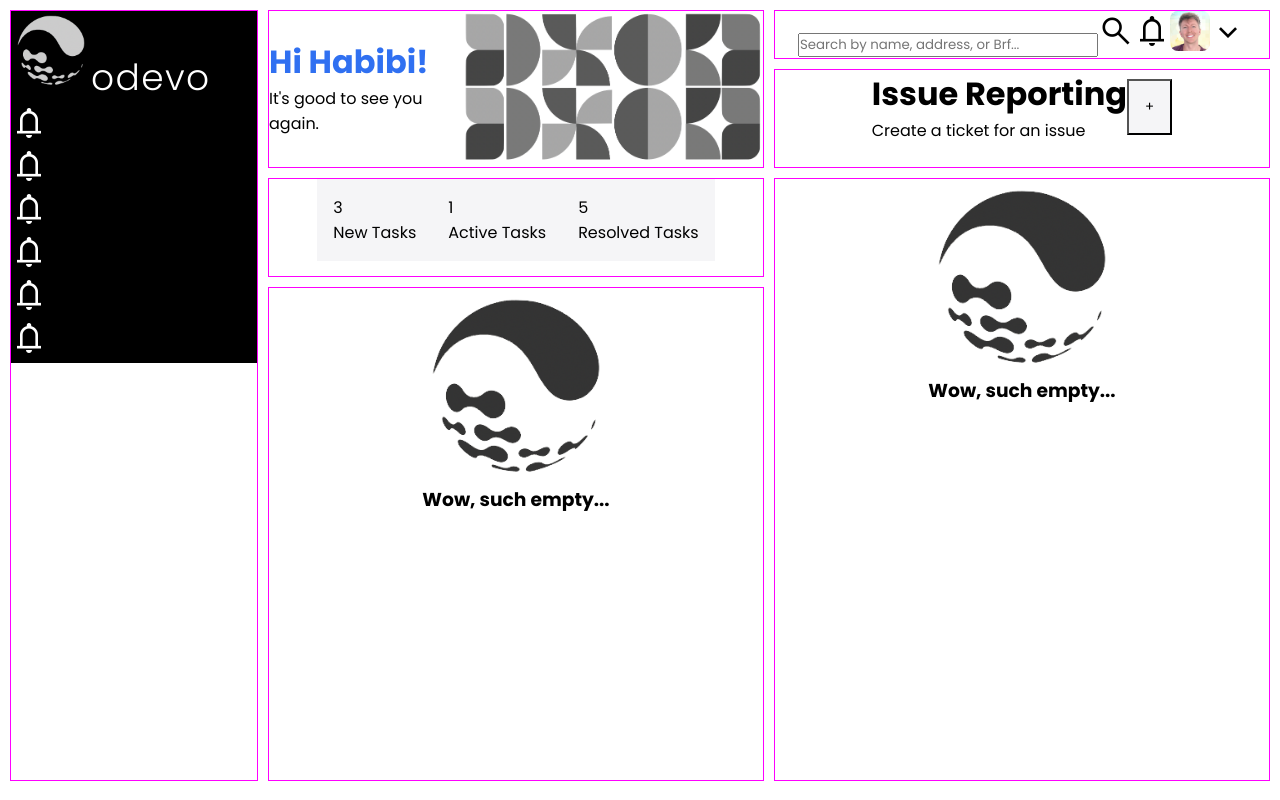
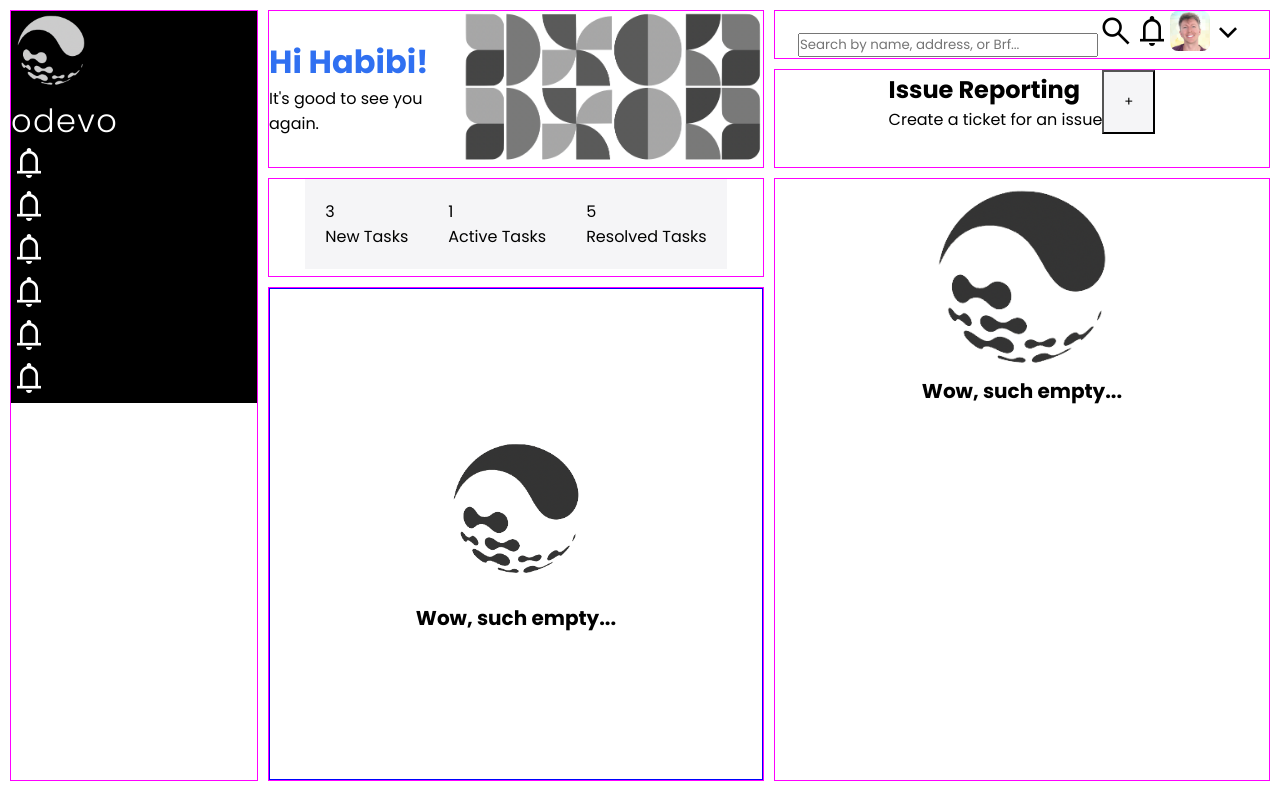
Before and after one commit to FredrikRidderfalk/odevo-issue-management-app, an Angular app: page / in a window 1280 px wide. Built offline with nearby package versions, Linux system fonts and the light colour scheme.

Commit message:
add sass rem function

```diff
--- a/src/app/Abstracts/_colors.sass
+++ b/src/app/Abstracts/_colors.sass
@@ -1,4 +1,4 @@
-// Brand Colors
+// Odevo Brand Colors
 $primary-darkgray: #343434
 $primary-lightgray: #f5f5f7
 $primary-red: #c21920
--- a/src/app/Abstracts/_index.sass
+++ b/src/app/Abstracts/_index.sass
@@ -1,2 +1,3 @@
 @forward "mixins"
 @forward "colors"
+@forward "typography"
--- /dev/null
+++ b/src/app/Abstracts/_typography.sass
@@ -0,0 +1,4 @@
+@use "sass:math"
+
+@function rem($pixels, $context: 16)
+    @return (math.div($pixels, $context)) * 1rem
--- a/src/app/Components/MenuComponent/app.menu.html
+++ b/src/app/Components/MenuComponent/app.menu.html
@@ -1,7 +1,7 @@
 <div class="container__menu">
   <div class="container__logo">
     <img class="logo" src="/assets/odevo-logo.png" alt="Odevo logo" />
-    <span class="odevo">{{ logoText }}</span>
+    <h1 class="odevo">{{ logoText }}</h1>
   </div>
 
   <div class="container__notification">
--- a/src/app/Components/MenuComponent/app.menu.sass
+++ b/src/app/Components/MenuComponent/app.menu.sass
@@ -4,12 +4,11 @@
     background-color: #000
     color: #fff
 .material-symbols-outlined
-    font-size: 36px
+    font-size: rem(36)
     color: white
 .logo
     width: 80px
     filter: invert(1)
 .odevo
-    font-size: 36px
     font-weight: 300
     letter-spacing: 1.4px
--- a/src/app/Components/NavigationComponent/app.navigation.sass
+++ b/src/app/Components/NavigationComponent/app.navigation.sass
@@ -6,6 +6,6 @@
     width: 40px
     border-radius: 8px
 .material-symbols-outlined
-    font-size: 36px
+    font-size: rem(36)
 .searchbar
     min-width: 300px
--- a/src/app/Components/ReportIssueComponent/app.report-issue.html
+++ b/src/app/Components/ReportIssueComponent/app.report-issue.html
@@ -1,6 +1,6 @@
 <div class="container__report-issue">
   <div>
-    <h1 class="title">{{ title }}</h1>
+    <h2 class="title">{{ title }}</h2>
     <p class="subtitle">{{ subtitle }}</p>
   </div>
   <div class="container__welcome-img">
--- a/src/app/Components/ReportIssueComponent/app.report-issue.sass
+++ b/src/app/Components/ReportIssueComponent/app.report-issue.sass
@@ -4,4 +4,4 @@
     @include flex-container
 .report-issue-btn
     background-color: $primary-lightgray
-    padding: 1rem
+    padding: rem(20)
--- a/src/app/Components/StatsComponent/app.stats.sass
+++ b/src/app/Components/StatsComponent/app.stats.sass
@@ -3,5 +3,9 @@
 .container__stats
     @include flex-container
     flex-direction: column
+    border: 1px solid blue
+    height: 100%
 .logo
-    width: 200px
+    width: 150px
+.container__stats > h3
+    margin-top: rem(20)
--- a/src/app/Components/TaskTrackingComponent/app.task-tracking.sass
+++ b/src/app/Components/TaskTrackingComponent/app.task-tracking.sass
@@ -4,4 +4,4 @@
     @include flex-container
 .task-type
     background-color: $primary-lightgray
-    padding: 1rem
+    padding: rem(20)
--- a/src/app/app.component.sass
+++ b/src/app/app.component.sass
@@ -35,8 +35,8 @@
         border: 1px solid magenta
     .grid-container
         display: grid
-        margin: 10px
+        margin: rem(10)
         grid-template-areas: "menu welcome nav" "menu welcome report" "menu tasks upcoming" "menu stats upcoming"
-        grid-gap: 10px
+        grid-gap: rem(10)
         grid-template-columns: 1fr 2fr 2fr
         grid-template-rows: 1fr 2fr 2fr 10fr
--- a/src/styles.sass
+++ b/src/styles.sass
@@ -1,7 +1,17 @@
-/* You can add global styles to this file, and also import other style files */
+/* We can add global styles to this file, and also import other style files */
+@use "./app/Abstracts" as *
 
 *
     padding: 0
     margin: 0
     box-sizing: border-box
     font-family: 'Poppins', sans-serif
+
+h1
+    font-size: rem(32)
+h2
+    font-size: rem(24)
+h3
+    font-size: rem(20)
+p
+    font-size: rem(16)
```
